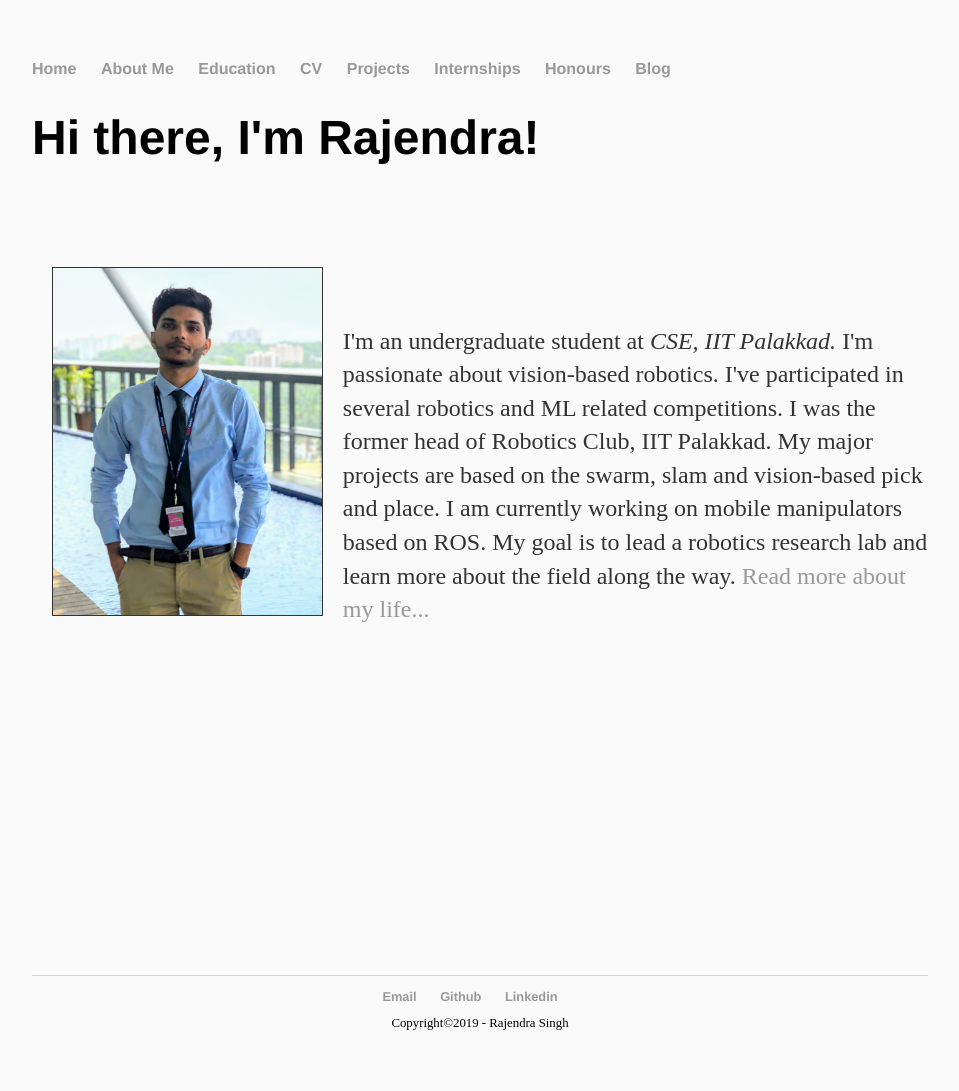
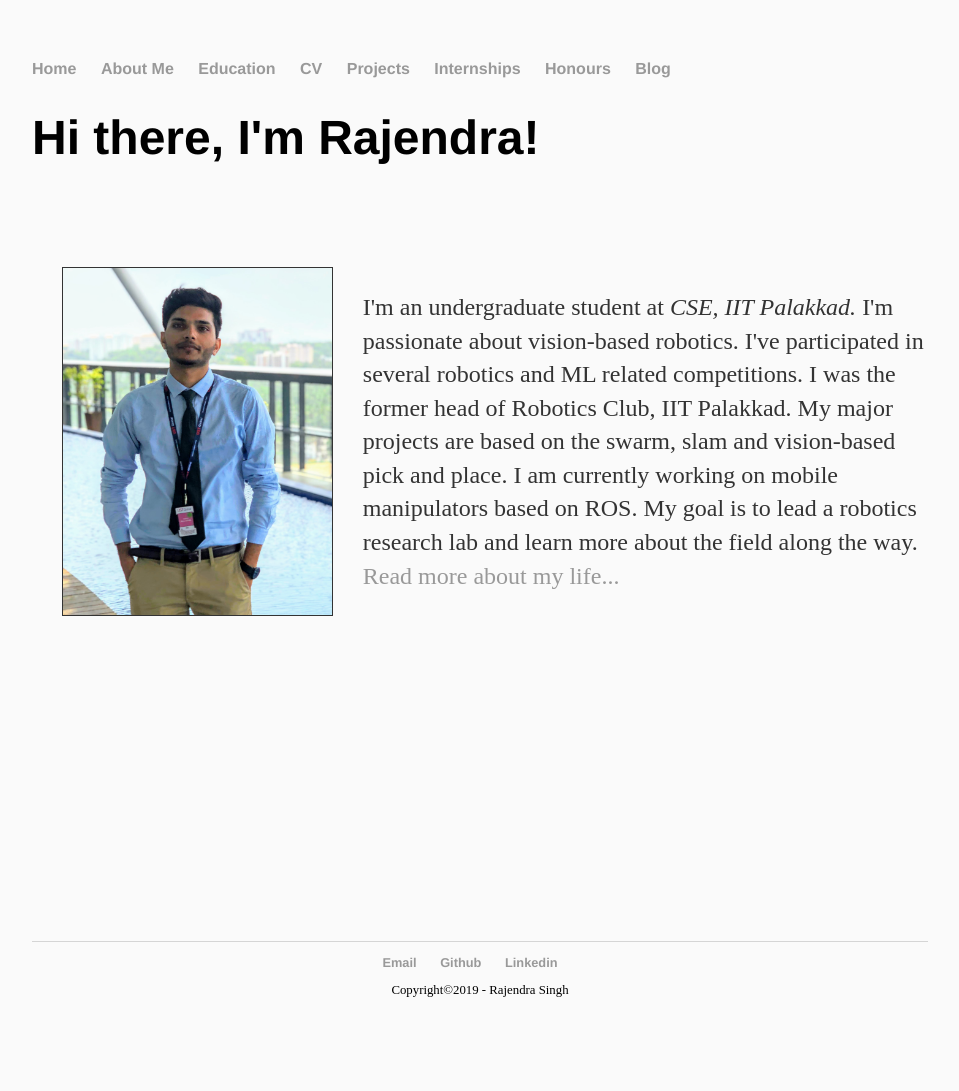
Before and after one commit to iamrajee/iamrajee.github.io, a Jekyll site: the page built from index.html, in a window 1280 px wide. Shown: the whole page, without its empty margins (160-1119 px from the left). Built offline with Jekyll 4.4.1, drawn with Linux system fonts in a browser that asks for light colours; after the commit the page ends 1058 px from its top, so only the background shows below that.

Commit message:
Update index.html

```diff
--- a/index.html
+++ b/index.html
@@ -8,6 +8,6 @@
 
 	<br/><br/>
 
-	<p><img src="images/rajendraFullPic2.jpg" height="30%" width="30%" align="left" border="1" HSPACE="20" VSPACE="10" /><br/><br/>I'm an undergraduate student at <em>CSE, IIT Palakkad.</em> I'm passionate about vision-based robotics. I've participated in several robotics and ML related competitions. I was the former head of Robotics Club, IIT Palakkad. My major projects are based on the swarm, slam and vision-based pick and place. I am currently working on mobile manipulators based on ROS. My goal is to lead a robotics research lab and learn more about the field along the way. <a href="/about">Read more about my life...</a></p>
+	<p><img src="images/rajendraFullPic2.jpg" height="30%" width="30%" align="left" border="1" HSPACE="30" VSPACE="10" /><br/>I'm an undergraduate student at <em>CSE, IIT Palakkad.</em> I'm passionate about vision-based robotics. I've participated in several robotics and ML related competitions. I was the former head of Robotics Club, IIT Palakkad. My major projects are based on the swarm, slam and vision-based pick and place. I am currently working on mobile manipulators based on ROS. My goal is to lead a robotics research lab and learn more about the field along the way. <a href="/about">Read more about my life...</a></p>
 	<br/><br/><br/><br/><br/><br/><br/><br/><br/><br/><br/><br/><br/><br/><br/><br/><br/><br/>
 </div><!-- /.blurb -->
```
